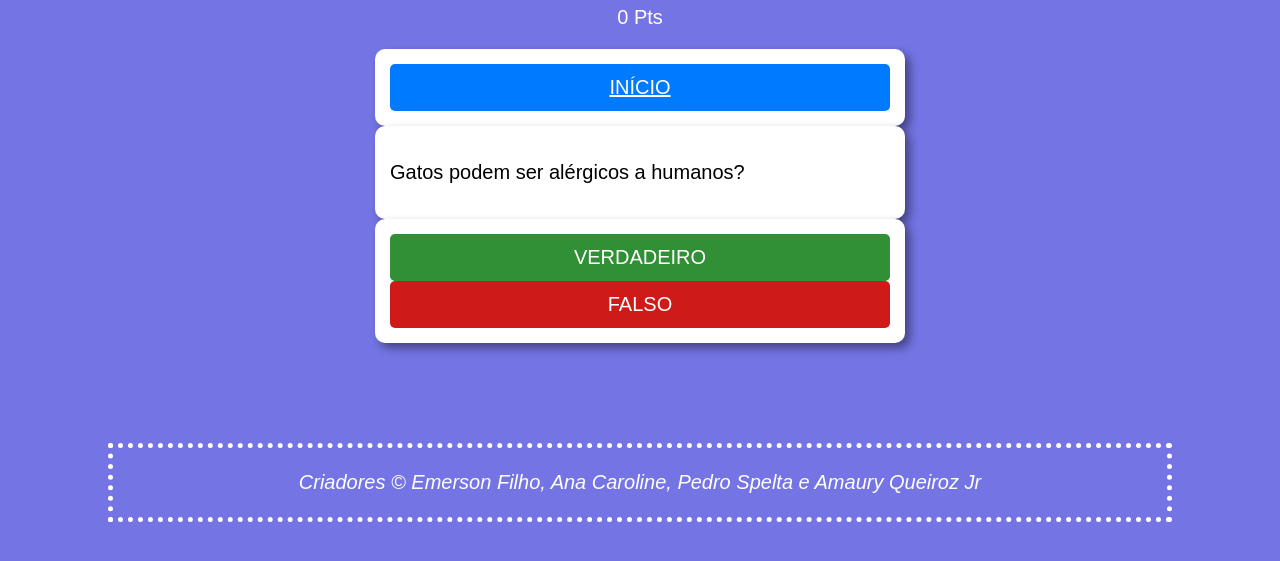
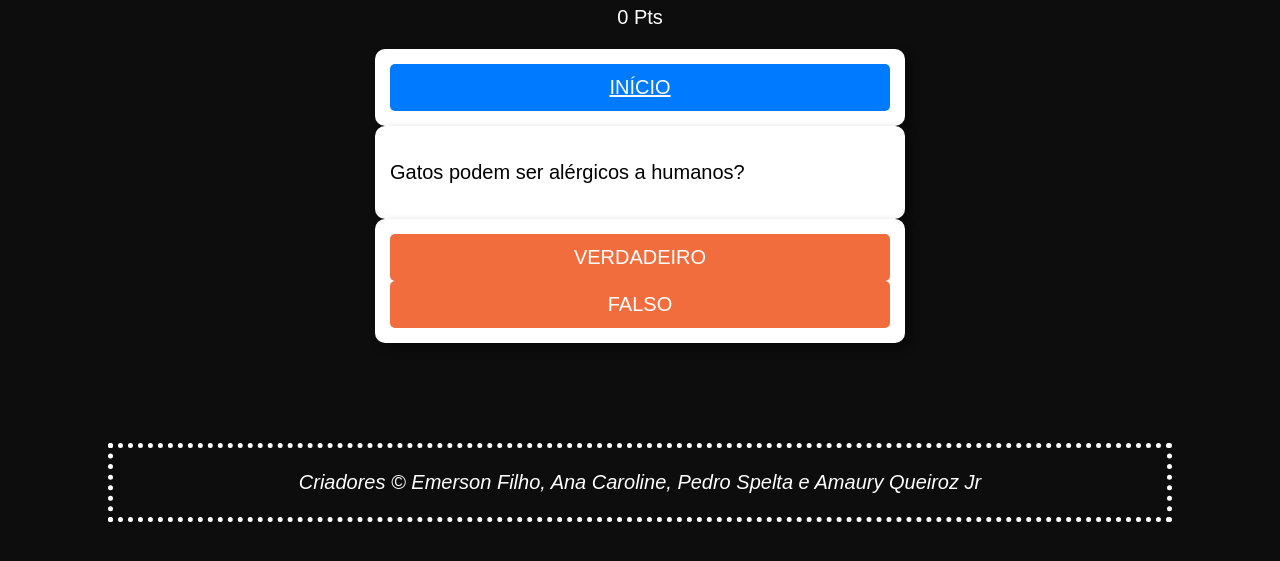
Before and after one commit to Emerson-MM-Filho/web-quiz, a plain HTML site: page docs/html/game.html in a window 1280 px wide. Shown: the part 93-654 px from the top of the page. Drawn offline with Linux system fonts and the light colour scheme.

Commit message:
css changes

```diff
--- a/docs/css/game.css
+++ b/docs/css/game.css
@@ -7,7 +7,7 @@
 }
 
 body {
-    background: rgb(116, 116, 228);
+    background: #0D0D0D;
     height: 100%;
     overflow: hidden;
 }
@@ -40,14 +40,12 @@ section {
 
 .btn-left {
     color: #fff;
-    background-color: #318f35;
-    border-color: #318f35;
+    background-color: #F26D3D;
 }
 
 .btn-rigth{
     color: #fff;
-    background-color: #cf1a1a;
-    border-color: #cf1a1a;
+    background-color: #F26D3D;
 }
 
 .btn:not(:disabled):not(.disabled) {
```
Also changed, not shown: 1 other file.
